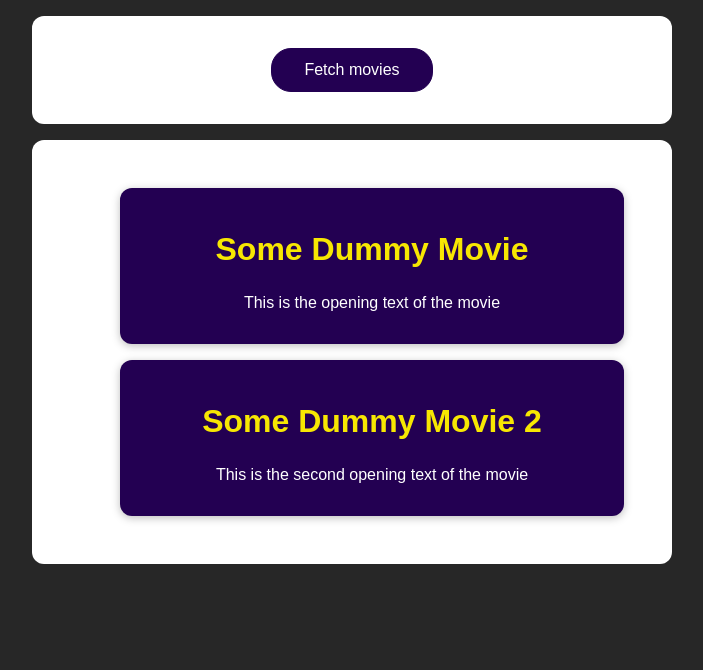
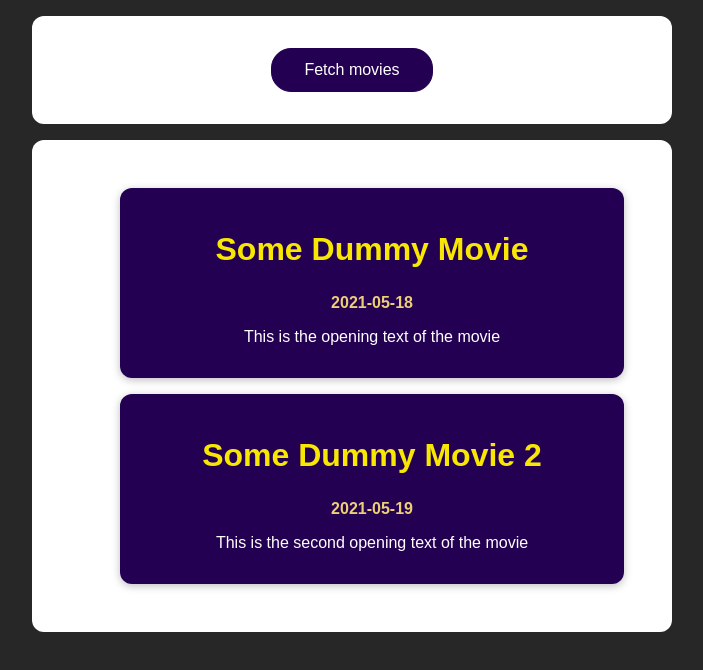
Before and after one commit to TituxMetal/react-movies, a React (Vite) app: page / in a window 1280 px wide. Shown: the top 670 px of the page, without its empty margins (288-991 px from the left). Built offline with nearby package versions, Linux system fonts and the light colour scheme.

Commit message:
Updating MoviesList.js file in Movies; change movie.release to movie.releaseDate on releaseDtate props

```diff
--- a/src/components/Movies/MoviesList.js
+++ b/src/components/Movies/MoviesList.js
@@ -9,7 +9,7 @@ const MoviesList = ({ movies }) => (
       <Movie
         key={movie.id}
         title={movie.title}
-        releaseDate={movie.release}
+        releaseDate={movie.releaseDate}
         openingText={movie.openingText}
       />
     ))}
```
